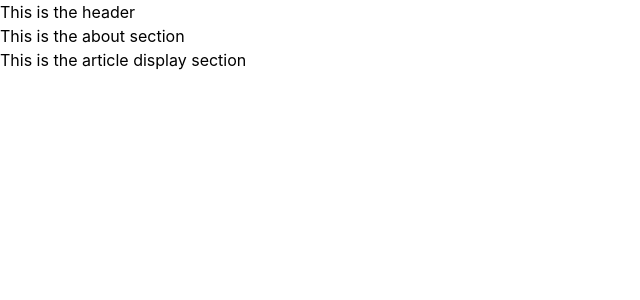
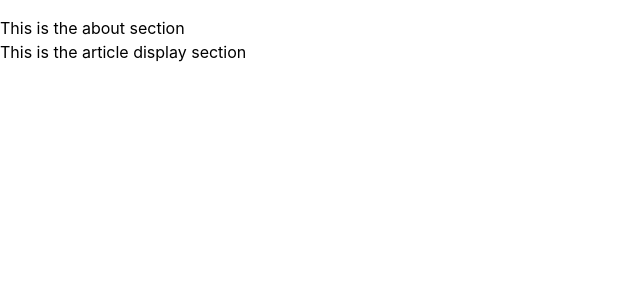
Before and after one commit to saint8008/blog_site, a React (Vite) app: page / in a window 1280 px wide. Shown: the top 300 px of the page, without its empty margins (0-640 px from the left). Built offline with nearby package versions, Linux system fonts and the light colour scheme.

Commit message:
Add Header component

```diff
--- a/src/components/Header.jsx
+++ b/src/components/Header.jsx
@@ -1,5 +1,7 @@
-export default function Header() {
+export default function Header({ name }) {
     return(
-        <div>This is the header</div>
+        <div className="flex font-bold justify-center items-center mb-4  w-full">
+            <header>{name}</header>
+        </div>
     )
 }
```
